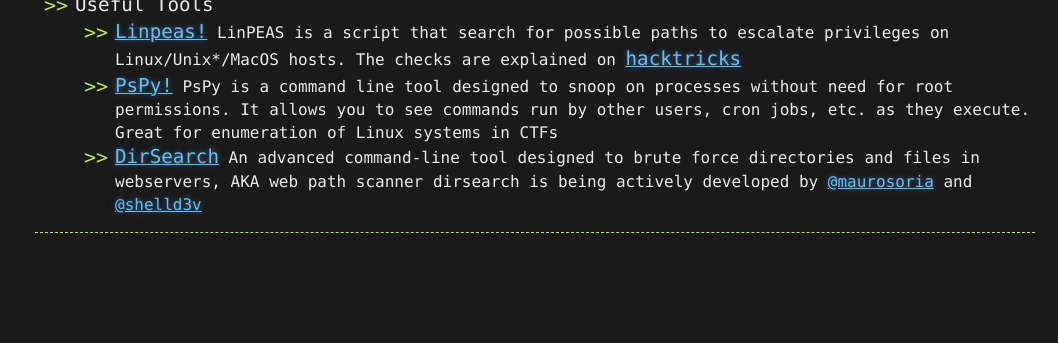
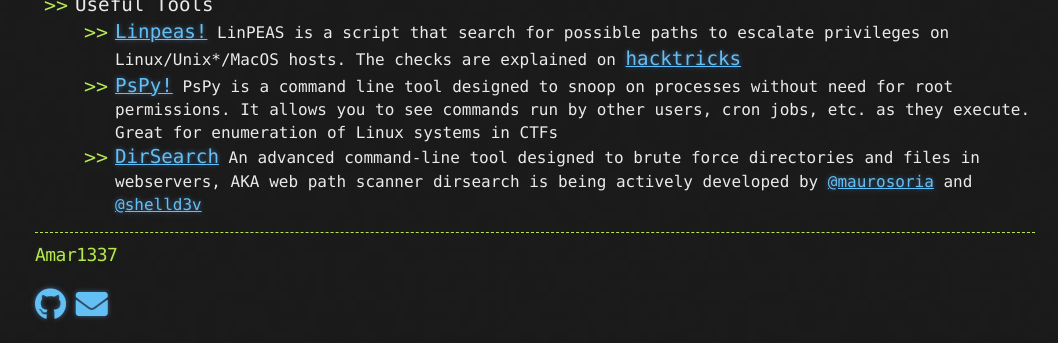
Before and after one commit to Amar-1337/amar-1337.github.io, a Jekyll site: the page built from index.md, in a window 1280 px wide, cut to the strip 692-1035 px from the top of the page. Shown: the whole strip, without its empty margins (105-1163 px from the left). Built offline with Jekyll 4.4.1, drawn with Linux system fonts in a browser that asks for light colours; nearby versions of some CDN libraries; before the commit the page ends 945 px from its top, so only the background shows below that.

Commit message:
updated index

```diff
--- a/index.md
+++ b/index.md
@@ -22,3 +22,7 @@ layout: default
     dirsearch is being actively developed by <a href="https://twitter.com/_maurosoria">@maurosoria</a> and <a href="https://twitter.com/shells3c_"> @shelld3v</a>
 
 ----------------------------------------------------------------------------------------------------------------------------------------------------------------------------------------------------------------------------------------------------------------------------------------------------------------------------------------------------------
+
+<h3>Amar1337</h3>
+<a href="https://github.com/amar-1337"><i class="fab fa-github fa-2x"></i></a>
+<a href="mailto:fromdarkside1337@protonmail.com"><i class="fas fa-envelope fa-2x"></i></a>
```
